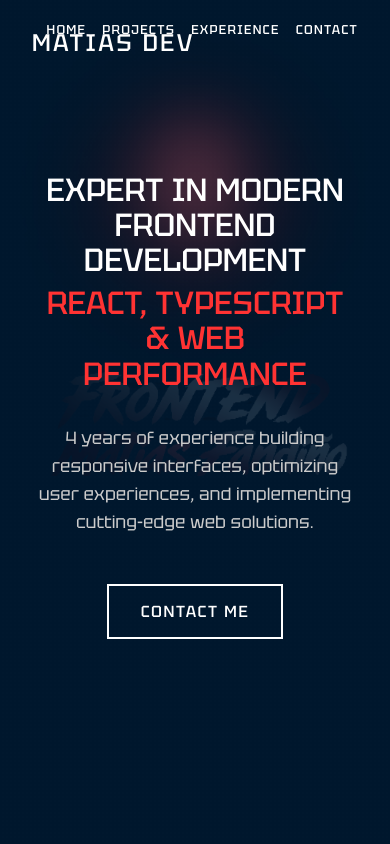
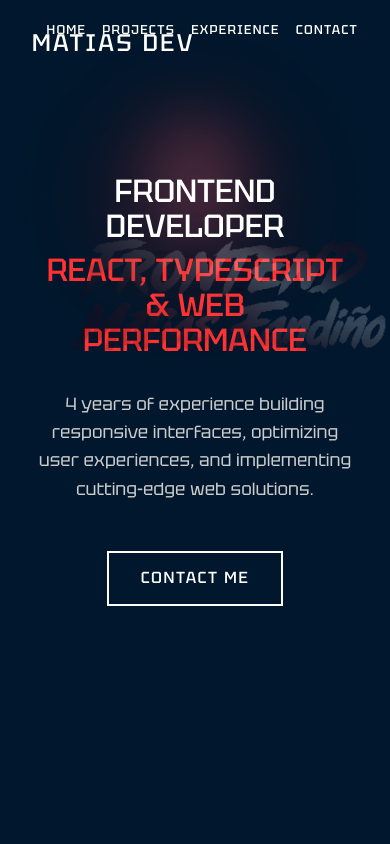
Before and after one commit to matifandy8/Portfolio, a React (Vite) app: page / in a window 390 px wide. Shown: the top 844 px of the page. Built offline with nearby package versions, Linux system fonts and the light colour scheme.

Commit message:
feat: hero animations scroll sticky

```diff
--- a/src/App.css
+++ b/src/App.css
@@ -1,5 +1,6 @@
 @import './styles/Header.css';
 @import './styles/Hero.css';
+@import './styles/HeroTextSection.css';
 @import './styles/Projects.css';
 @import './styles/Experience.css';
 @import './styles/Contact.css';
@@ -18,6 +19,21 @@
   overflow-x: hidden;
   font-size: 16px;
   line-height: 1.6;
+  position: relative;
+}
+
+.global-background {
+  position: fixed;
+  top: 0;
+  left: 0;
+  right: 0;
+  bottom: 0;
+  z-index: 0;
+  background-image: url('./assets/images/hero-bg-circle-2.jpg');
+  background-size: 100% auto;
+  background-repeat: no-repeat;
+  opacity: 0.3;
+  pointer-events: none;
 }
 
 *:focus {
--- a/src/App.jsx
+++ b/src/App.jsx
@@ -4,6 +4,7 @@ import { ReactLenis } from 'lenis/react'
 import { useEffect, useRef } from 'react'
 import Header from './components/Header'
 import Hero from './components/Hero'
+import HeroTextSection from './components/HeroTextSection'
 import Projects from './components/Projects'
 import Experience from './components/Experience'
 import Contact from './components/Contact'
@@ -23,12 +24,17 @@ function App() {
 
   return (
     <div className="app" >
+      <div className="global-background" aria-hidden="true"></div>
       <ReactLenis root options={{ autoRaf: false }} ref={lenisRef}>
         <Header />
 
         <main id="main-content">
           <section id="home" aria-labelledby="hero-title">
             <Hero />
+          </section>
+
+          <section id="hero-text-section" aria-labelledby="hero-text-section-title">
+            <HeroTextSection />
           </section>
 
           <section id="experience" aria-labelledby="experience-title">
--- a/src/components/Hero.jsx
+++ b/src/components/Hero.jsx
@@ -1,13 +1,86 @@
 
 import '../styles/Hero.css'
+import { useEffect, useRef } from 'react'
+import { gsap } from 'gsap'
+import { ScrollTrigger } from 'gsap/ScrollTrigger'
+import HeroTextSection from './HeroTextSection'
+
+// Register ScrollTrigger plugin
+gsap.registerPlugin(ScrollTrigger)
 
 function Hero() {
+  const titleRef = useRef(null)
+
+  useEffect(() => {
+    // Sticky scroll animation with pin effect
+    // This pins the hero section and creates a dramatic reveal
+    const heroAnimation = gsap.to(".hero-content", {
+      opacity: 0,
+      scale: 0.8,
+      ease: "none",
+      scrollTrigger: {
+        trigger: ".hero",
+        start: "top top",
+        end: "bottom top",
+        scrub: 1,
+        pin: true,
+        pinSpacing: true, // Remove extra spacing
+        markers: false
+      }
+    })
+
+    // Hero text section fade in animation
+    const textSectionAnimation = gsap.fromTo(".hero-text-section", {
+      opacity: 0.2,       // Start with very low opacity
+    }, {
+      opacity: 1,         // Fade in to full opacity
+      ease: "none",
+      scrollTrigger: {
+        trigger: ".hero",
+        start: "10% top",    // Start immediately when hero animation ends
+        end: "50% top",     // End quickly for faster transition
+        pin: true,
+        markers: false,
+        pinSpacing: true, // Remove extra spacing
+        scrub: 1.5        // Faster response to scroll
+      }
+    })
+
+    // Hero text section fade out animation
+    const textSectionFadeOut = gsap.to(".hero-text-section", {
+      opacity: 0,         // Fade out completely
+      ease: "power2.inOut", // Smoother easing
+      scrollTrigger: {
+        trigger: ".hero",
+        start: "50% top",    // Start fading out after appearing
+        end: "100% top",    // Complete fade out
+        pin: true,
+        markers: false,
+        pinSpacing: true, // Remove extra spacing
+        scrub: 1.5        // Smoother, more gradual response
+      }
+    })
+
+
+
+    // Cleanup on component unmount
+    return () => {
+      heroAnimation.kill()
+      textSectionAnimation.kill()
+      textSectionFadeOut.kill()
+      ScrollTrigger.getAll().forEach(trigger => trigger.kill())
+    }
+  }, [])
 
   return (
     <main className="hero">
       <div className="hero-content">
-        <h1 id="hero-title" className="hero-title">
-          Expert in Modern Frontend Development
+        <h1
+          ref={titleRef}
+          id="hero-title"
+          className="hero-title"
+        >
+          Frontend Developer
           <span className="highlight"> React, TypeScript & Web Performance</span>
         </h1>
 
@@ -20,9 +93,6 @@ function Hero() {
           Contact Me
         </a>
       </div>
-
-      <div className="hero-background" aria-hidden="true"></div>
-      <div className="code-pattern" aria-hidden="true"></div>
     </main>
   )
 }
--- /dev/null
+++ b/src/components/HeroTextSection.jsx
@@ -0,0 +1,16 @@
+import '../styles/HeroTextSection.css'
+
+function HeroTextSection() {
+
+  return (
+    <div className="hero-text-section" aria-hidden="true">
+      <img
+        src="/src/assets/images/hero-bg-text.png"
+        alt="Hero background text decoration"
+        className="hero-text-image"
+      />
+    </div>
+  )
+}
+
+export default HeroTextSection
--- a/src/components/Projects.jsx
+++ b/src/components/Projects.jsx
@@ -1,8 +1,6 @@
-
-
 import '../styles/Projects.css'
 
-function Projects() {
+function Projects({ animationsEnabled = true }) {
 
   const projects = [
     {
@@ -10,29 +8,43 @@ function Projects() {
       description: 'Modern React-based shopping cart with real-time inventory management and payment integration.',
       tech: ['HTML', 'CSS'],
       link: '',
+      image: null // No image for this project
     },
     {
       title: 'ZonaPartido',
       description: 'Website for join, create matches and play football and other sports',
       tech: ['Next.js', 'Tailwind CSS', 'Clerk auth', 'Supabase'],
       link: '#',
+      image: '../assets/images/zonapartido-project.png'
     },
     {
       title: 'Mobile Web App',
       description: 'Progressive web application with offline capabilities and native-like performance.',
       tech: ['React', 'PWA', 'Service Workers', 'IndexedDB'],
       link: '#',
+      image: null // No image for this project
     },
   ]
 
   return (
-    <section className="projects">
+    <section className={`projects ${!animationsEnabled ? 'no-animations' : ''}`}>
       <div className="container">
         <h2 id="projects-title" className="section-title">Featured Projects</h2>
 
         <div className="projects-grid">
           {projects.map((project, index) => (
             <article className="project-card" key={index}>
+              {project.image && (
+                <div className="project-image">
+                  <img
+                    src={project.image}
+                    alt={`${project.title} project preview`}
+                    loading="lazy"
+                  />
+                  <div className="project-image-overlay"></div>
+                </div>
+              )}
+
               <div className="project-content">
                 <h3 className="project-title">{project.title}</h3>
                 <p className="project-description">{project.description}</p>
--- a/src/styles/Hero.css
+++ b/src/styles/Hero.css
@@ -4,7 +4,7 @@
   display: flex;
   align-items: center;
   justify-content: center;
-  padding: 0 4rem;
+  padding: 0 4rem 4rem;
 }
 
 .hero-content {
@@ -62,52 +62,10 @@
   transform: translateY(-2px);
 }
 
-.hero-background {
-  position: absolute;
-  top: 0;
-  left: 0;
-  right: 0;
-  bottom: 0;
-  z-index: 1;
-  background-image: url('../assets/images/hero-bg-circle-2.jpg');
-  background-size: 100% auto;
-  background-repeat: no-repeat;
-  opacity: 0.3;
-}
-
-.code-pattern {
-  position: absolute;
-  top: 0;
-  left: 0;
-  right: 0;
-  bottom: 0;
-  z-index: 2;
-  background-image:
-    url('../assets/images/hero-bg-text.png'),
-    repeating-linear-gradient(
-      0deg,
-      transparent,
-      transparent 2px,
-      rgba(255, 255, 255, 0.03) 2px,
-      rgba(255, 255, 255, 0.03) 4px
-    ),
-    repeating-linear-gradient(
-      90deg,
-      transparent,
-      transparent 2px,
-      rgba(255, 255, 255, 0.03) 2px,
-      rgba(255, 255, 255, 0.03) 4px
-    );
-  background-size: 80% auto, auto, auto;
-  background-position: center, 0 0, 0 0;
-  background-repeat: no-repeat, repeat, repeat;
-  opacity: 0.10;
-  transition: opacity 0.6s ease-out;
-}
 
 @media (max-width: 768px) {
   .hero {
-    padding: 0 2rem;
+    padding: 0 2rem 2rem;
   }
 
   .hero-title {
--- /dev/null
+++ b/src/styles/HeroTextSection.css
@@ -0,0 +1,17 @@
+.hero-text-section {
+    position: fixed;
+    top: 28%;
+    left: 15%;
+}
+
+.hero-text-image {
+  width: 100%;
+  height: auto;
+  object-fit: contain;
+}
+
+@media (max-width: 768px) {
+  .hero-text-section {
+    opacity: 0;
+  }
+}
--- a/src/styles/Projects.css
+++ b/src/styles/Projects.css
@@ -15,6 +15,7 @@
   margin-bottom: 4rem;
   text-transform: uppercase;
   color: #ffffff;
+  letter-spacing: 0.1em;
 }
 
 .projects-grid {
@@ -28,15 +29,59 @@
   background: rgba(255, 255, 255, 0.05);
   border: 1px solid rgba(255, 255, 255, 0.1);
   border-radius: 12px;
-  padding: 2rem;
+  overflow: hidden;
   transition: all 0.3s ease;
-  backdrop-filter: blur(10px);
+  position: relative;
 }
 
 .project-card:hover {
   transform: translateY(-5px);
   background: rgba(255, 255, 255, 0.08);
-  border-color: rgba(255, 255, 255, 0.2);
+  border-color: rgba(255, 51, 51, 0.3);
+  box-shadow: 0 10px 30px rgba(255, 51, 51, 0.1);
+}
+
+.project-image {
+  position: relative;
+  width: 100%;
+  height: 200px;
+  overflow: hidden;
+  background: linear-gradient(135deg, rgba(255, 51, 51, 0.1), rgba(0, 23, 45, 0.8));
+}
+
+.project-image img {
+  width: 100%;
+  height: 100%;
+  object-fit: cover;
+  transition: transform 0.5s ease;
+}
+
+.project-image-overlay {
+  position: absolute;
+  top: 0;
+  left: 0;
+  right: 0;
+  bottom: 0;
+  background: linear-gradient(
+    135deg,
+    rgba(255, 51, 51, 0.2) 0%,
+    rgba(0, 23, 45, 0.4) 50%,
+    rgba(255, 51, 51, 0.1) 100%
+  );
+  opacity: 0.8;
+  transition: opacity 0.3s ease;
+}
+
+.project-card:hover .project-image img {
+  transform: scale(1.05);
+}
+
+.project-card:hover .project-image-overlay {
+  opacity: 0.6;
+}
+
+.project-content {
+  padding: 2rem;
 }
 
 .project-title {
@@ -87,8 +132,49 @@
     padding: 4rem 2rem 2rem;
   }
 
+  .section-title {
+    font-size: 2rem;
+    margin-bottom: 2rem;
+  }
+
   .projects-grid {
     grid-template-columns: 1fr;
     gap: 1.5rem;
   }
+
+  .project-image {
+    height: 150px;
+  }
+
+  .project-content {
+    padding: 1.5rem;
+  }
 }
+
+.projects.no-animations .project-card,
+.projects.no-animations .project-card *,
+.projects.no-animations .project-image img,
+.projects.no-animations .project-image-overlay,
+.projects.no-animations .project-link {
+  transition: none !important;
+  transform: none !important;
+}
+
+.projects.no-animations .project-card:hover {
+  transform: none;
+  background: rgba(255, 255, 255, 0.05);
+  border-color: rgba(255, 255, 255, 0.1);
+  box-shadow: none;
+}
+
+.projects.no-animations .project-card:hover .project-image img {
+  transform: none;
+}
+
+.projects.no-animations .project-card:hover .project-image-overlay {
+  opacity: 0.8;
+}
+
+.projects.no-animations .project-link:hover {
+  color: #ffffff;
+}
```
Also changed, not shown: src/assets/images/hero-bg-text-0.png (added), 1 other file (tests, documents, lock files or other folders).
